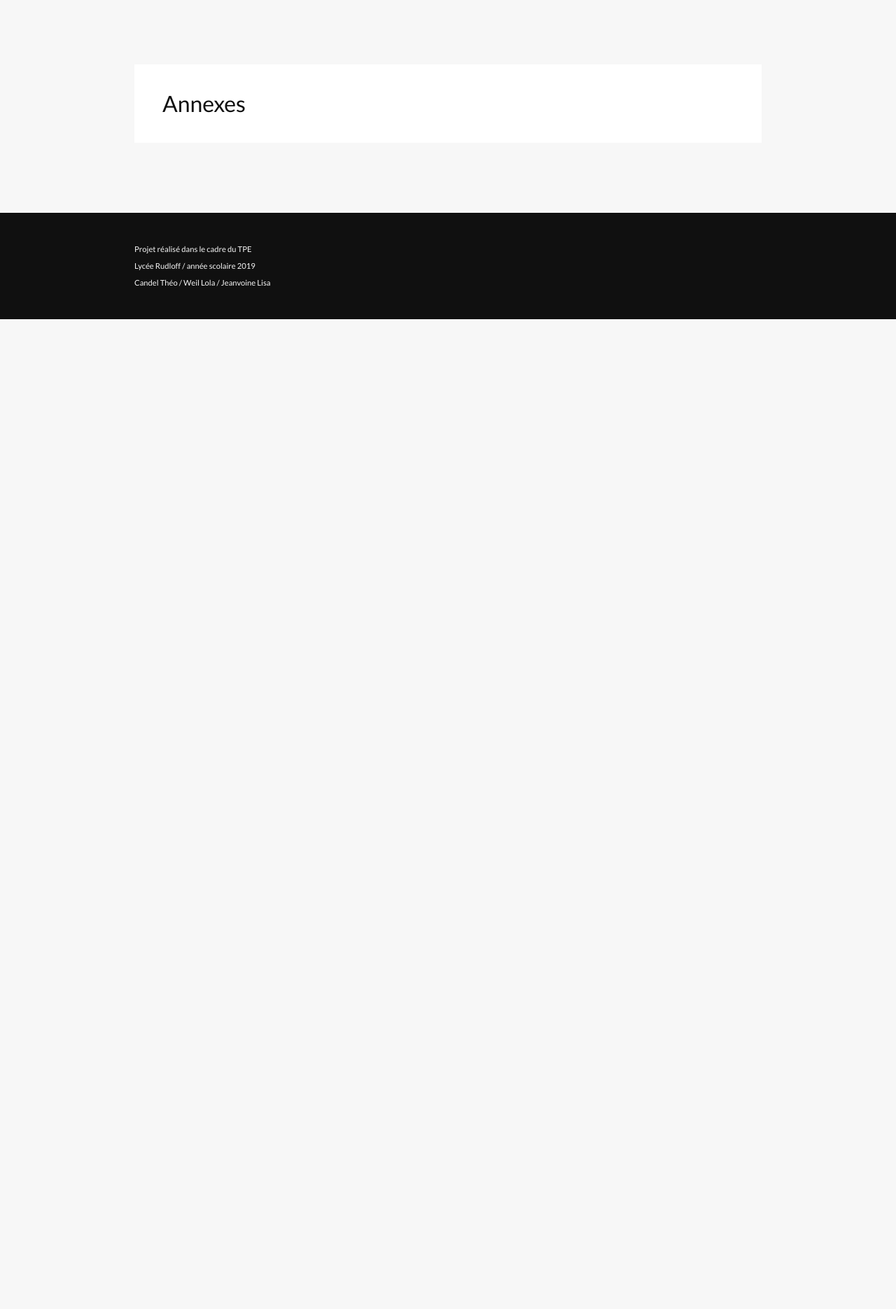
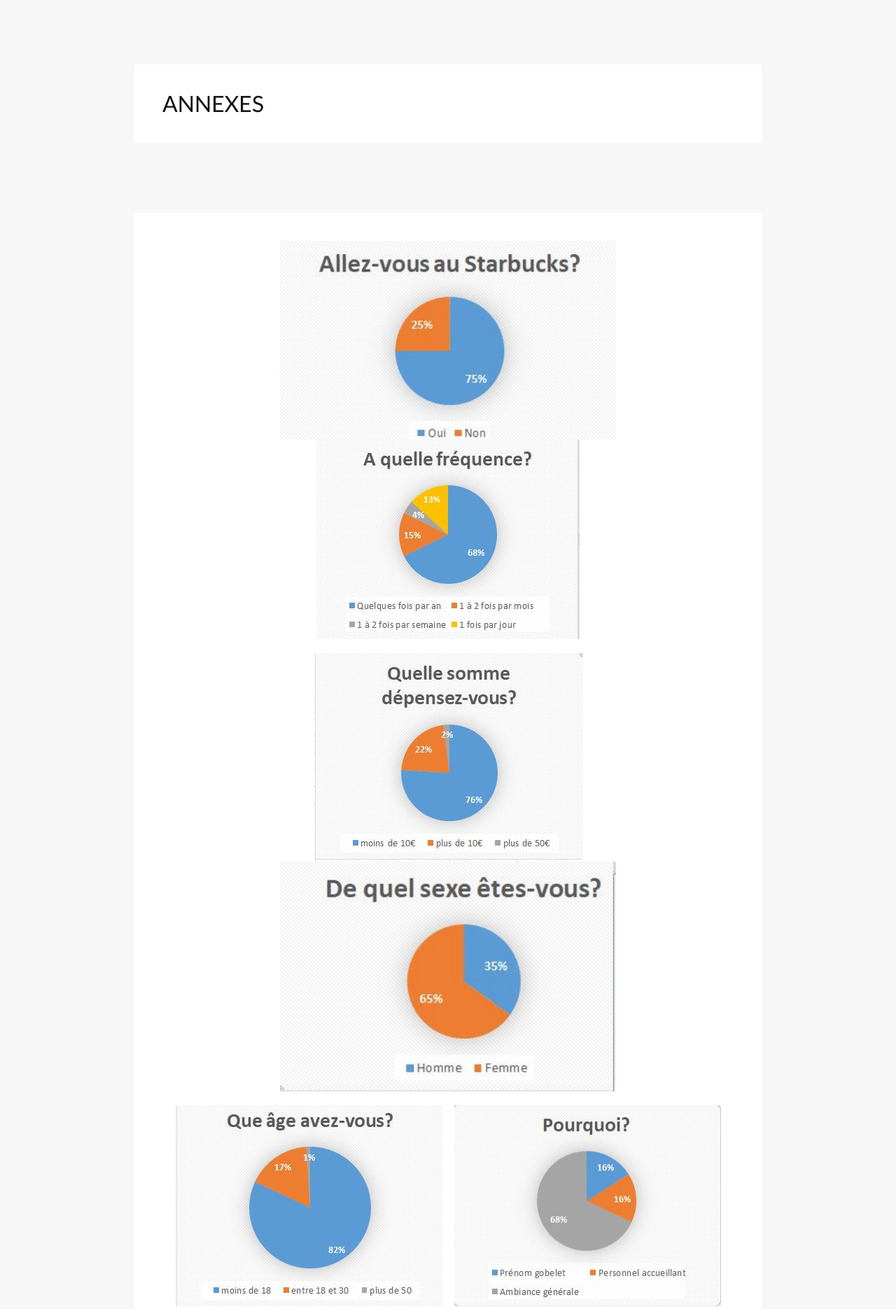
Before and after one commit to sophie-candel/TPE-Theo, a PHP site: page /views/annexes.php in a window 1280 px wide. Shown: the part 58-1928 px from the top of the page at 70% size. Before the commit the page ends 514 px from the top, so only its background shows below. Run offline with PHP 8.4, Linux system fonts and the light colour scheme; style sheets or scripts are compiled from the project's sources; some libraries are stand-ins or nearby versions.

Commit message:
final MAJ

```diff
--- a/dev/styles/_forms.scss
+++ b/dev/styles/_forms.scss
@@ -47,6 +47,9 @@
   width: 200px;
   a {
     color: $color-white;
+    &:hover {
+      font-weight: $font-weight-4;
+    }
   }
 }
 
--- a/dev/styles/main.scss
+++ b/dev/styles/main.scss
@@ -76,11 +76,10 @@
   li {
     padding: 1em;
     &:hover {
-      background-color: $color-silver;
-      color: $color-white;
       transition: ease-in 0.5s;
+      cursor: pointer;
       a {
-        color: $color-white;
+        font-weight: $font-weight-4;
       }
     }
     a {
@@ -112,7 +111,37 @@
   clear: both;
 }
 
+.uppercase {
+  text-transform: uppercase;
+}
+
 ul.liste {
   list-style: disc;
   margin-left: 20px;
 }
+
+table {
+  border-collapse: collapse;
+  width: 100%;
+}
+
+table td,
+table th {
+  border: 1px solid $color-silver;
+  padding: 8px;
+}
+
+table tr:nth-child(even) {
+  background-color: $color-grey;
+}
+
+table th {
+  padding-top: 12px;
+  padding-bottom: 12px;
+  text-align: left;
+  background-color: $color-green;
+  color: white;
+}
+footer p {
+  text-align: center;
+}
--- a/dev/views/annexes.php
+++ b/dev/views/annexes.php
@@ -4,12 +4,50 @@
 ?>
 
 
+<section class="wrapper bg-white m-b-100 p-40  animated fadeInUp">
+    <h1 class="uppercase">Annexes</h1>
+</section>
+
+<section class="wrapper bg-white m-b-100 p-40 animated fadeInUp">
+    <div class="flex-container is-horizontal-evenly m-b-20">
+        <img src="\sources\img\annexe 1.JPG" width="480">
+        <img src="\sources\img\annexe 2.JPG">
+    </div>
+    <div class="flex-container is-horizontal-evenly m-b-20">
+        <img src="\sources\img\annexe 3.JPG">
+        <img src="\sources\img\annexe 8.JPG" width="480">
+    </div>
+    <div class="flex-container is-horizontal-evenly m-b-20">
+        <img src="\sources\img\annexe 9.JPG">
+        <img src="\sources\img\I)B)1)2).JPG">
+    </div>
+    <div class="flex-container is-horizontal-evenly m-b-20">
+        <img src="\sources\img\I)B)1)2.JPG" width="480">
+        <img src="\sources\img\I)B)2).JPG">
+    </div>
+    <div class="flex-container is-horizontal-evenly m-b-20">
+        <img src="\sources\img\II)A)2.JPG">
+    </div>
+</section>
+
 <section class="wrapper bg-white m-b-100 p-40">
-    <h1>Annexes</h1>
-
-    <div class="flex-container">
-
-    </div>
+    <h2 class="m-b-40">Sitographie</h2>
+    <ul class="liste">
+        <li><b>Site Starbucks:</b> https://www.starbucks.fr/</li>
+        <li><b>Wikipédia:</b>  https://fr.wikipedia.org/wiki/Starbucks</li>
+        <li><b>Dailymotion, Starbucks sans filtre:</b>  https://www.dailymotion.com/video/x6syoep </li>
+        <li><b>Free logo design, l’histoire du logo Starbucks:</b> https://fr.freelogodesign.org/blog/2018/03/26/lhistoire-du-logo-starbucks</li>
+        <li><b>Toupie, dumping :</b> http://www.toupie.org/Dictionnaire/Dumping.htm</li>
+        <li><b>Le Figaro, les firmes américaines dans le collimateur… :</b> http://www.lefigaro.fr/societes/2012/11/13/20005-20121113ARTFIG00593-les-firmes-americaines-dans-le-collimateur-du-fisc-des-pays-europeens.php</li>
+        <li><b>Bfmtv, ils manifestent contre Starbucks… :</b> https://rmc.bfmtv.com/emission/ils-manifestent-contre-starbucks-une-multinationale-qui-a-paye-zero-euro-d-impots-en-2015-1201246.html</li>
+        <li><b>Libération, Bruxelles met à l’amende fiat et Starbucks… :</b> https://www.liberation.fr/planete/2015/10/21/bruxelles-met-a-l-amende-fiat-et-starbucks-pour-evasion-fiscale_1407870.</li>
+        <li><b>Etudier, développement durable :</b> https://www.etudier.com/dissertations/La-Strat%C3%A9gie-De-D%C3%A9veloppement-Durable-De/282625.html</li>
+        <li><b>France TV info, un paradis fiscal au cœur de l’Europe :</b> https://www.francetvinfo.fr/monde/paradise-papers/paradise-papers-les-pays-bas-un-paradis-fiscal-au-coeur-de-l-europe_2455316.html</li>
+        <li><b>Neuvoo, job = Starbucks:</b> https://neuvoo.fr/salaire/?job=Starbucks</li>
+        <li><b>Les échos, tri des déchets les fast-foods dans le viseur du gouvernement :</b> https://www.lesechos.fr/industrie-services/conso-distribution/0600612032416-tri-des-dechets-les-fast-foods-dans-le-viseur-du-gouvernement-2240983.php</li>
+        <li><b>Marketing Chine, la réussite de Starbucks en Chine :</b> http://www.marketing-chine.com/conseils-business-en-chine/la-reussite-de-starbucks-en-chine</li>
+        <li><b>Magazine L’éco, décembre 2018 n4, « Pour qui les milliards du café ? »</li>
+    </ul>
 </section>
 
 <?php
--- a/dev/views/partie2.php
+++ b/dev/views/partie2.php
@@ -4,11 +4,11 @@
 ?>
 
 
-<section class="wrapper bg-white m-b-100 p-40">
+<section class="wrapper bg-white m-b-100 p-40 animated fadeInUp">
     <h1>PARTIE 2 : Starbucks, un "modèle" qui s'impose ? </h1>
 </section>
 
-<section class="wrapper bg-white m-b-100 p-40">
+<section class="wrapper bg-white m-b-100 p-40 animated fadeInUp">
     <h2 class="m-b-40">A - Une concurrence qui imite pour rivaliser</h2>
     <img src="\sources\img\II)A) .jpg" alt="" class="float-left" width="445">
     <p>
@@ -77,10 +77,12 @@
         <b>Manolya</b> est à la base une petite chaîne de restauration rapide créée à Strasbourg qui, par la suite se développe et créer un espace où l’on peut boire des cafés, thés, chocolat chaud, etc … en toute tranquillité. Il n’existe pour le moment qu’un Manolya café dans le monde.
     </p>
 
+    <img src="\sources\img\II)A)2.JPG" alt="" width="400" class="float-left">
     <p>
         D’après le questionnaire réalisé à Starsbourg, le concurrent de Starbucks le plus connu et le plus important pour les consommateurs est le McCafé.
 	    Etant <b>un modèle qui marche</b>, Starbucks se fait beaucoup copier par d’autres entreprises dans le monde entier ce qui aboutit à la similitude de toutes les grandes chaînes de cafés ; ils ne sont plus uniques. Jusqu’à présent Starbucks reste n1 dans son domaine à l’échelle mondiale.
     </p>
+    <div class="clearfix"></div>
 </section>
 
 <section class="wrapper bg-white m-b-100 p-40">
--- a/dev/views/partie3.php
+++ b/dev/views/partie3.php
@@ -4,11 +4,11 @@
 ?>
 
 
-<section class="wrapper bg-white m-b-100 p-40">
+<section class="wrapper bg-white m-b-100 p-40 animated fadeInUp">
     <h1>PARTIE 3 : Starbucks s'intègre-t-il dans une logique de développement durable ? </h1>
 </section>
 
-<section class="wrapper bg-white m-b-100 p-40">
+<section class="wrapper bg-white m-b-100 p-40 animated fadeInUp">
     <p>
         Les cafés Starbucks sont soumis à <b>des règles d’éthiques strictes</b>, comme la transparence sur les origines, les procédés de fabrication etc… Les boutiques de la chaîne répondent toutes aux normes environnementales, sociales et économiques voulues par la marque : c’est le développement durable, qui est une façon d’organiser la société afin de répondre aux besoins des générations actuelles sans compromettre les besoins des générations futures.
     </p>
```
Also changed, not shown: dev/views/conclusion.php (+13 -2 lines), dev/views/partie1.php (+11 -9 lines), dev/sources/img/I)B)1)2).JPG (added), dev/sources/img/I)B)1)2.JPG (added), dev/sources/img/I)B)2).JPG (added), dev/sources/img/II)A)2.JPG (added), dev/sources/img/annexe 1.JPG (added), dev/sources/img/annexe 2.JPG (added), dev/sources/img/annexe 3.JPG (added), dev/sources/img/annexe 8.JPG (added), dev/sources/img/annexe 9.JPG (added), 1 other file.
